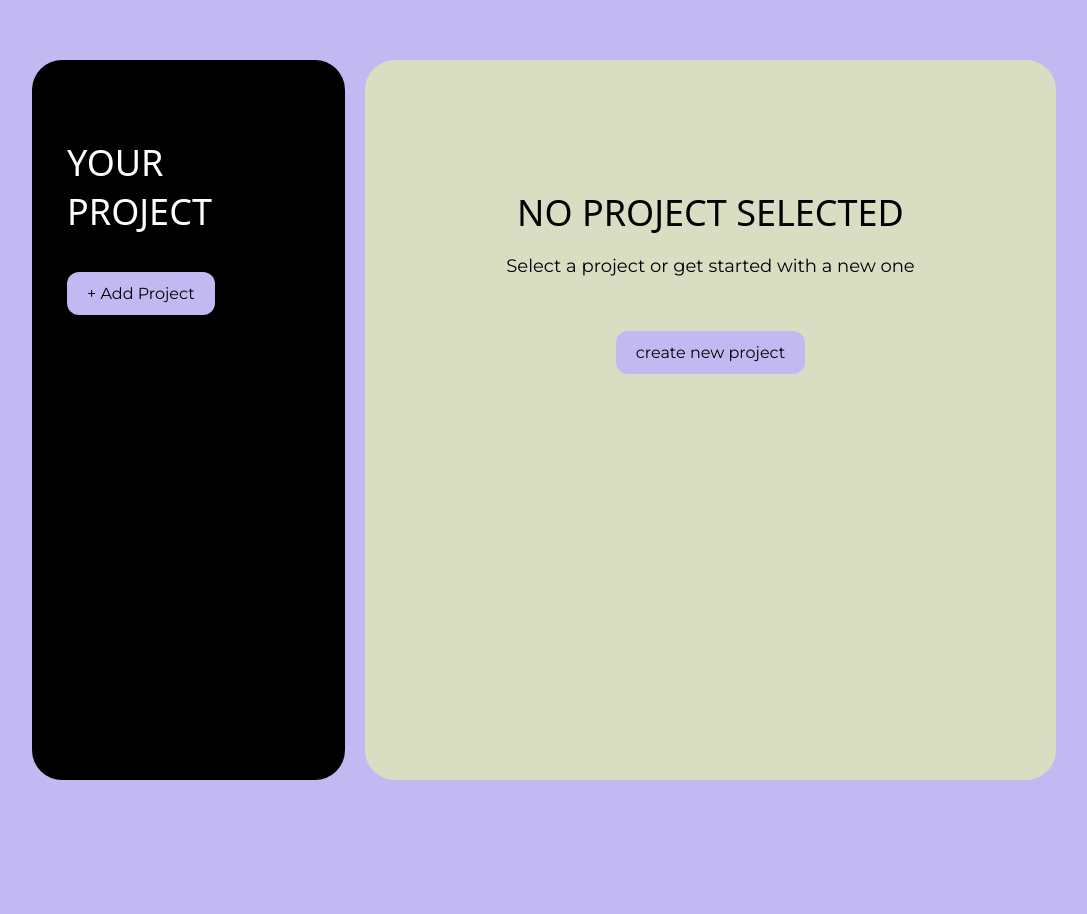
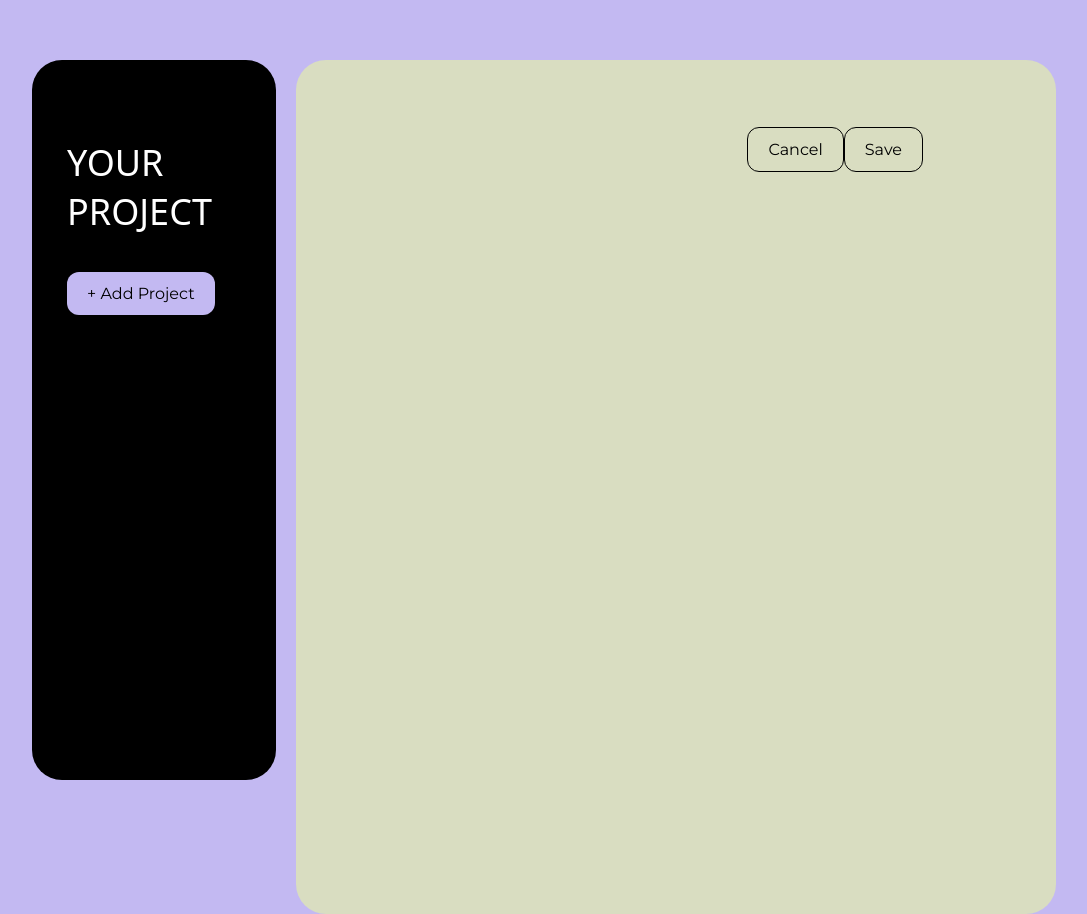
Before and after one commit to 000begana000/Project_Manager, a React (Vite) app: page / in a window 1280 px wide. Both pictures are taken after a click on the button "+ Add Project". Shown: the whole page, without its empty margins (96-1183 px from the left). Before the commit the page ends 840 px from the top, so only its background shows below. Built offline with nearby package versions, Linux system fonts and the light colour scheme; a web font is replaced by a local one.

Commit message:
add new project function

```diff
--- a/src/App.jsx
+++ b/src/App.jsx
@@ -1,11 +1,38 @@
+import { useState } from "react";
+
 import ProjectSidebar from "./components/ProjectSidebar";
 import NoProject from "./components/NoProject";
+import NewProject from "./components/NewProject";
 
 function App() {
+  const [projectsState, setProjectsState] = useState({
+    selectedProjectId: undefined,
+    projects: [],
+  });
+
+  function handleStartAddProject() {
+    setProjectsState(prevState => {
+      return {
+        ...prevState,
+        selectedProjectId: null,
+      };
+    });
+  }
+
+  console.log(projectsState.selectedProjectId);
+
+  let content;
+
+  if (projectsState.selectedProjectId === undefined) {
+    content = <NoProject />;
+  } else if (projectsState.selectedProjectId === null) {
+    content = <NewProject />;
+  }
+
   return (
     <div className="container">
-      <ProjectSidebar />
-      <NoProject />
+      <ProjectSidebar onStartAddProject={handleStartAddProject} />
+      {content}
     </div>
   );
 }
--- /dev/null
+++ b/src/components/NewProject.jsx
@@ -0,0 +1,12 @@
+import Button from "./UI/Button";
+
+export default function NewProject() {
+  return (
+    <div className="content new-project">
+      <div className="buttons">
+        <Button transparant>Cancel</Button>
+        <Button transparant>Save</Button>
+      </div>
+    </div>
+  );
+}
--- a/src/components/NoProject.jsx
+++ b/src/components/NoProject.jsx
@@ -2,7 +2,7 @@ import Button from "./UI/Button";
 
 export default function NoProject() {
   return (
-    <div className="no-project">
+    <div className="content no-project">
       <h1 className="headline font-headline">No Project Selected</h1>
       <p className="font-paragraph">
         Select a project or get started with a new one
--- a/src/components/ProjectSidebar.jsx
+++ b/src/components/ProjectSidebar.jsx
@@ -1,9 +1,11 @@
 import Button from "./UI/Button";
-export default function ProjectSidebar() {
+export default function ProjectSidebar({ onStartAddProject }) {
   return (
     <div className="project-sidebar">
       <h1 className="font-headline">your project</h1>
-      <Button purple>+ Add Project</Button>
+      <Button purple onClick={onStartAddProject}>
+        + Add Project
+      </Button>
     </div>
   );
 }
--- a/src/components/UI/Button.jsx
+++ b/src/components/UI/Button.jsx
@@ -1,11 +1,25 @@
-export default function Button({ children, purple, ...props }) {
+export default function Button({
+  children,
+  purple,
+  green,
+  transparant,
+  black,
+  ...props
+}) {
+  let cssClasses;
+
+  if (purple) {
+    cssClasses = "button-purple";
+  } else if (green) {
+    cssClasses = "button-green";
+  } else if (transparant) {
+    cssClasses = "button-transparant";
+  } else if (black) {
+    cssClasses = "button-black";
+  }
+
   return (
-    <button
-      className={`button font-button ${
-        purple ? "button-purple" : "button-green"
-      }`}
-      {...props}
-    >
+    <button className={`button font-button ${cssClasses}`} {...props}>
       {children}
     </button>
   );
--- a/src/index.css
+++ b/src/index.css
@@ -35,9 +35,7 @@ h1 {
 .button {
   padding: 12px 20px;
   border-radius: 12px;
-  background-color: #c3b9f2;
   border: none;
-  margin-top: 36px;
 }
 
 .button:hover {
@@ -45,11 +43,17 @@ h1 {
 }
 
 .button-purple {
+  margin-top: 36px;
   background-color: #c3b9f2;
 }
 
 .button-green {
   background-color: #d9ddc1;
+}
+
+.button-transparant {
+  background-color: transparent;
+  border: black solid 1px;
 }
 
 .container {
@@ -68,15 +72,26 @@ h1 {
   padding: 78px 35px;
 }
 
-.no-project {
+.content {
   width: 70vw;
   height: 100%;
   background-color: #d9ddc1;
   margin-left: 20px;
   border-radius: 30px;
+}
+
+.no-project {
   text-align: center;
 
   .headline {
     margin-top: 128px;
   }
 }
+
+.new-project {
+  padding: 67px 133px;
+}
+
+.buttons {
+  text-align: right;
+}
```
